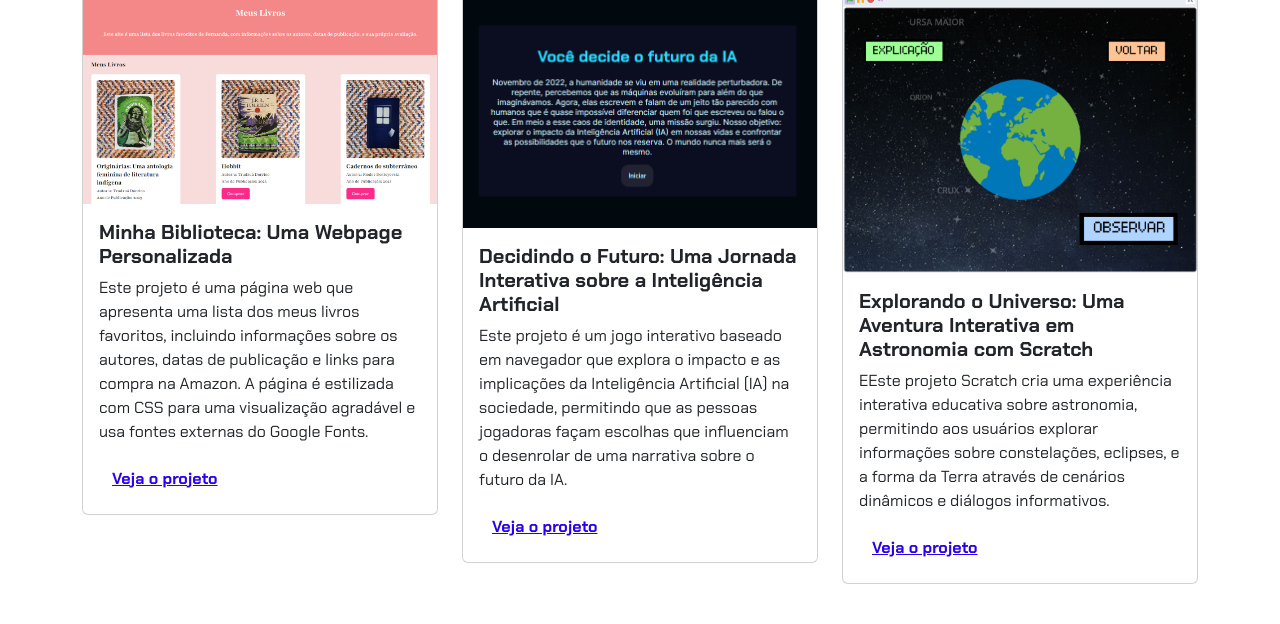
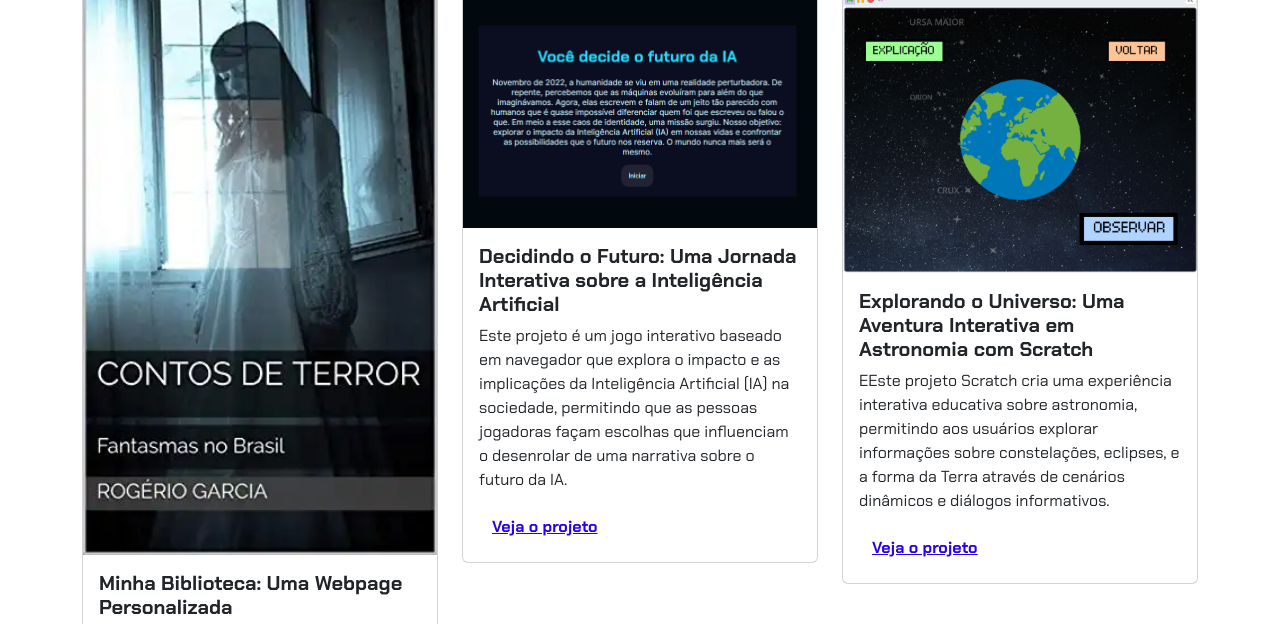
Before and after one commit to LHRC19022008/meu-portif-lio, a plain HTML site: page index.html in a window 1280 px wide. Shown: the part 475-1099 px from the top of the page. Drawn offline with nearby package versions, Linux system fonts and the light colour scheme.

Commit message:
add info e img

```diff
--- a/index.html
+++ b/index.html
@@ -31,13 +31,10 @@
             <!-- Projeto 1 -->
             <div class="col-md-4">
                 <div class="card">
-                    <img src="img/projeto-1.png" class="card-img-top" alt="Imagem do projeto de biblioteca virtual">
+                    <img src="IMG/image.png" class="card-img-top" alt="Imagem do projeto de biblioteca virtual">
                     <div class="card-body">
                         <h5 class="card-title">Minha Biblioteca: Uma Webpage Personalizada</h5>
-                        <p class="card-text">Este projeto é uma página web que apresenta uma lista dos meus livros
-                            favoritos, incluindo informações sobre os autores, datas de publicação e links para compra
-                            na Amazon. A página é estilizada com CSS para uma visualização agradável e usa fontes
-                            externas do Google Fonts.
+                        <p class="card-text">Este projeto é uma página web que apresenta uma lista dos melhores livros de terror, onde você pode encontrar doa mais lebes até oas mais pesados.
                         </p>
                         <button type="button" class="btn btn-link" data-bs-toggle="modal" data-bs-target="#modal1">Veja
                             o projeto</button>
```
Also changed, not shown: IMG/image.png (added), IMG/projeto-1.png (deleted).
